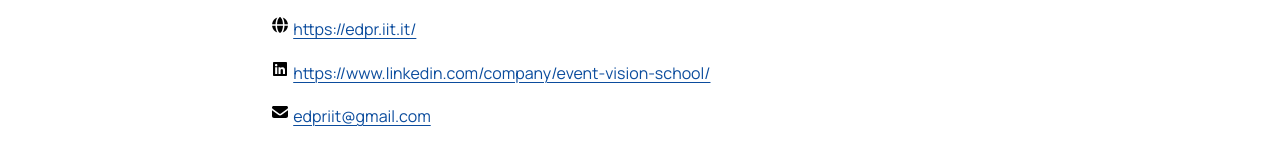
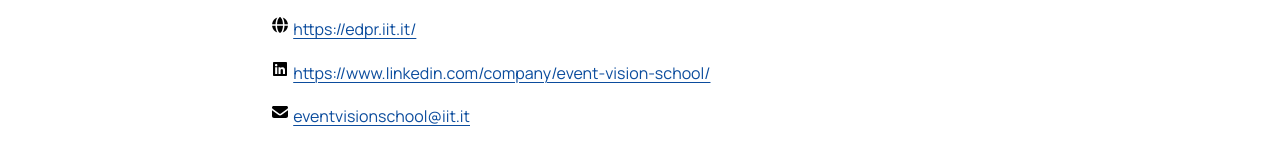
Before and after one commit to event-driven-vision-school/event-driven-school.github.io, a Jekyll site: the page built from pages/markdown/contact.md, in a window 1280 px wide. Shown: the part 573-738 px from the top of the page. Built offline with Jekyll 4.4.1, drawn with Linux system fonts in a browser that asks for light colours; our own code applies the rules of GitHub Pages for plain Markdown files.

Commit message:
Update email contact in contact.md

```diff
--- a/pages/markdown/contact.md
+++ b/pages/markdown/contact.md
@@ -5,4 +5,4 @@
 
 > <img src="https://event-driven-vision-school.github.io/event-driven-school.github.io/assets/images/linkedin-brands-solid-full.svg" alt="linked-in" style="height: 20px"> [https://www.linkedin.com/company/event-vision-school/](https://www.linkedin.com/company/event-vision-school/)
 
-> <img src="https://event-driven-vision-school.github.io/event-driven-school.github.io/assets/images/envelope-solid-full.svg" alt="email" style="height: 20px"> [edpriit@gmail.com](mailto:edpriit@gmail.com)
+> <img src="https://event-driven-vision-school.github.io/event-driven-school.github.io/assets/images/envelope-solid-full.svg" alt="email" style="height: 20px"> [eventvisionschool@iit.it](mailto:eventvisionschool@iit.it)
```
